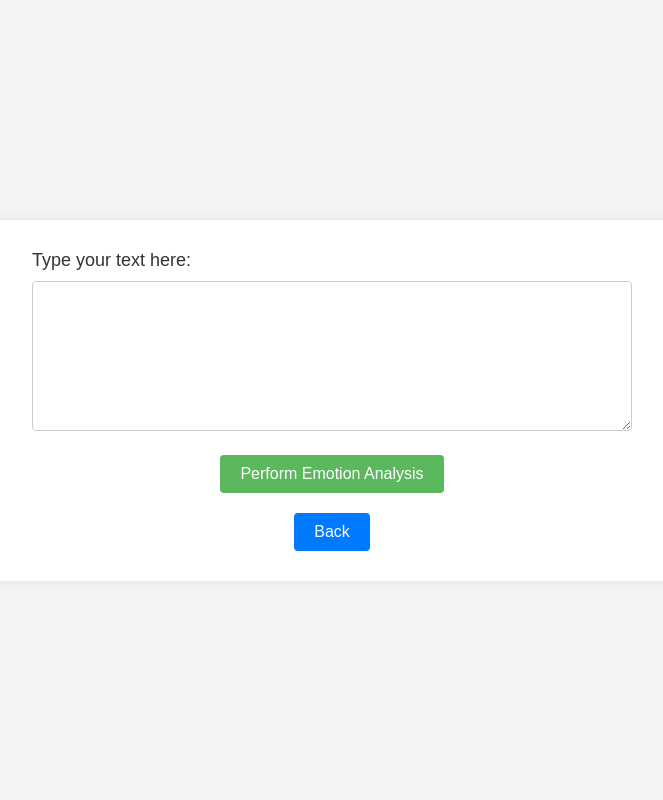
After one commit to SunilKumar2501/NER-, a Flask app: page /emotions in a window 1280 px wide. The commit adds this page. Shown: the whole page, without its empty margins (308-971 px from the left). Run offline with Flask 3, Linux system fonts and the light colour scheme.

Commit message:
Intital commmit

```diff
--- a/app.py
+++ b/app.py
@@ -58,4 +58,23 @@ def perform_ner():
 def logout():
     return redirect("/")
 
+@app.route("/emotions")
+def emotions():
+    return render_template("emotions.html")
+
+
+@app.route("/perform_emo",methods = ["Post"])
+def perform_emo():
+    text = request.form.get("emo_text")
+    d = nerapi.emotional(text)
+    # print(response)
+    l = []
+    for i in d:
+        for j in d[i]:
+            l.append([j, d[i][j]])
+    answer = sorted(l, key=lambda x: x[1], reverse=True)[:3]
+    results = "".join([f"{item[0]}: {item[1]}\n" for item in answer])
+    print(results)
+    return render_template("emotions.html", result=results)
+
 app.run(debug = True)
--- /dev/null
+++ b/templates/emotions.html
@@ -0,0 +1,126 @@
+<!DOCTYPE html>
+<html lang="en">
+<head>
+    <meta charset="UTF-8">
+    <title>Emotion Detection</title>
+    <style>
+        body {
+            font-family: Arial, sans-serif;
+            background-color: #f4f4f4;
+            margin: 0;
+            padding: 0;
+            display: flex;
+            justify-content: center;
+            align-items: center;
+            min-height: 100vh;
+        }
+
+        .container {
+            background-color: #fff;
+            padding: 30px 50px;
+            border-radius: 8px;
+            box-shadow: 0 0 10px rgba(0, 0, 0, 0.1);
+            width: 100%;
+            max-width: 600px;
+            text-align: center;
+        }
+
+        label {
+            font-size: 18px;
+            color: #333;
+            display: block;
+            margin-bottom: 10px;
+            text-align: left;
+        }
+
+        textarea {
+            width: 100%;
+            height: 150px;
+            padding: 10px;
+            font-size: 16px;
+            border: 1px solid #ccc;
+            border-radius: 4px;
+            box-sizing: border-box;
+            margin-bottom: 20px;
+            resize: vertical;
+        }
+
+        input[type="submit"] {
+            background-color: #5cb85c;
+            color: white;
+            padding: 10px 20px;
+            border: none;
+            border-radius: 4px;
+            cursor: pointer;
+            font-size: 16px;
+        }
+
+        input[type="submit"]:hover {
+            background-color: #4cae4c;
+        }
+
+        .results {
+            margin-top: 30px;
+            text-align: left;
+        }
+
+        .results h2 {
+            font-size: 20px;
+            color: #333;
+            margin-bottom: 15px;
+        }
+
+        .results ul {
+            list-style-type: none;
+            padding: 0;
+        }
+
+        .results li {
+            font-size: 16px;
+            color: #555;
+            margin-bottom: 8px;
+        }
+
+        .results strong {
+            color: #333;
+        }
+
+        .back-btn {
+            margin-top: 20px;
+            background-color: #007bff;
+            color: white;
+            padding: 10px 20px;
+            border: none;
+            border-radius: 4px;
+            cursor: pointer;
+            font-size: 16px;
+            text-decoration: none;
+            display: inline-block;
+        }
+
+        .back-btn:hover {
+            background-color: #0056b3;
+        }
+    </style>
+</head>
+<body>
+
+    <div class="container">
+        <form action="/perform_emo" method="post">
+            <label for="emo_text">Type your text here:</label>
+            <textarea name="emo_text" id="emo_text" required></textarea>
+            <input type="submit" value="Perform Emotion Analysis">
+        </form>
+
+        {% if result %}
+            <div class="results">
+                <h2>Top 3 Emotional Parameters Found:</h2>
+                <pre><strong>{{ result }}</strong></pre>
+            </div>
+        {% endif %}
+
+        <a href="/profile" class="back-btn">Back</a>
+    </div>
+
+</body>
+</html>
```
Also changed, not shown: nerapi.py (+17 -0 lines), templates/profile.html (+13 -2 lines), templates/login.html (line endings or trailing spaces).
